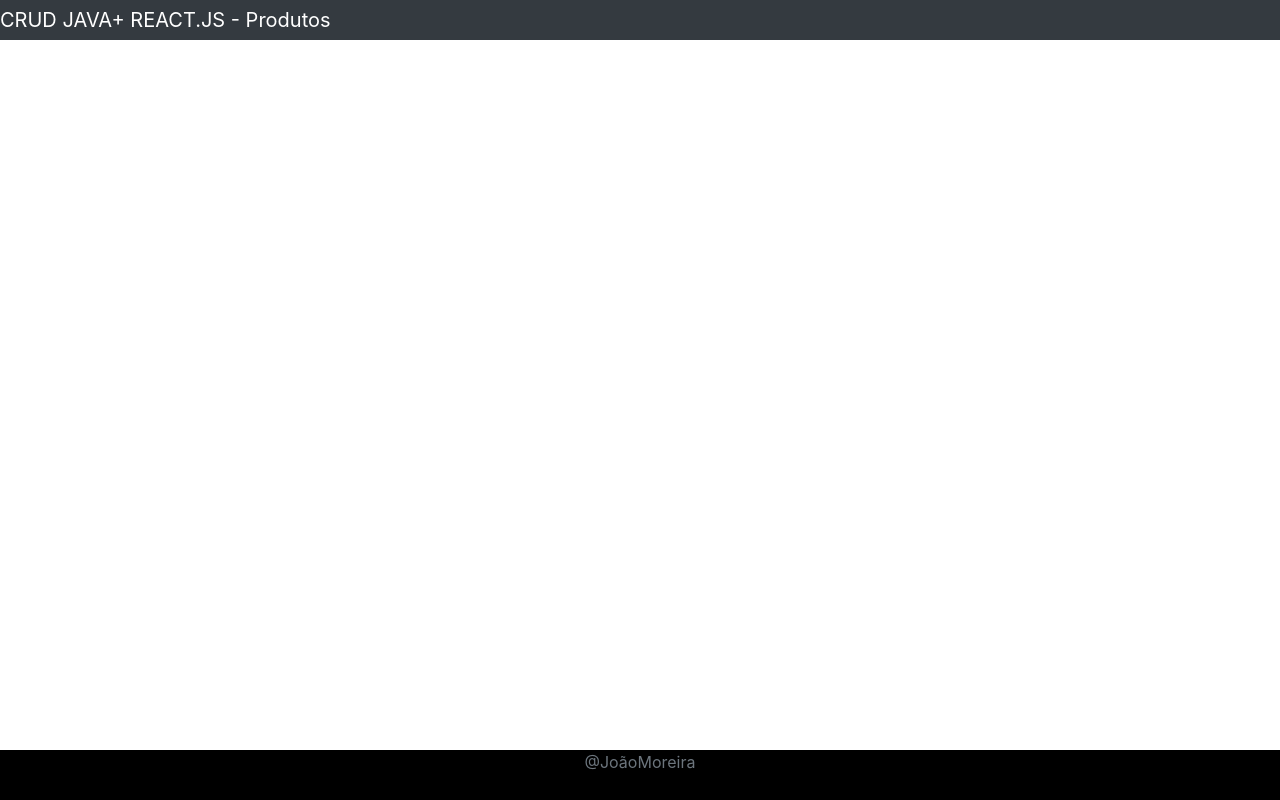
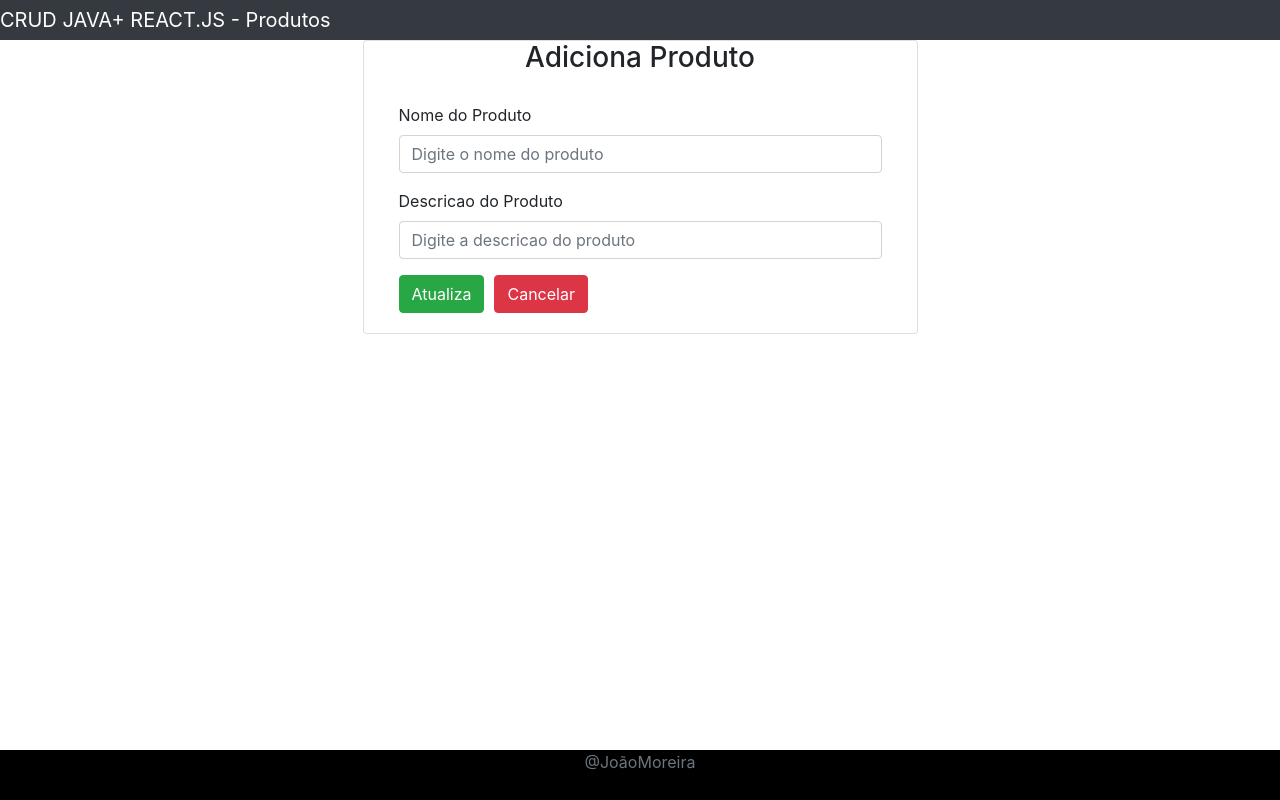
Before and after one commit to jhmoreira/crud-front, a React (Create React App) app: page /atualiza-produto/1 in a window 1280 px wide. Built offline with nearby package versions, Linux system fonts and the light colour scheme; no server answers.

Commit message:
Implementa atualizaçao

```diff
--- a/src/App.js
+++ b/src/App.js
@@ -5,6 +5,7 @@ import Header from './components/Header';
 import Footer from './components/Footer';
 import { BrowserRouter as Router, Route, Switch } from 'react-router-dom'
 import CriarProduto from './components/CriarProduto';
+import AtualizaProduto from './components/AtualizaProduto';
 
 function App() {
   return (
@@ -17,6 +18,7 @@ function App() {
               <Route path="/" exact component={ListaDeProdutos}></Route>
               <Route path="/produtos" component={ListaDeProdutos}></Route>
               <Route path="/adiciona-produto" component={CriarProduto}></Route>
+              <Route path="/atualiza-produto/:id" component={AtualizaProduto}></Route>
             </Switch>
           </div>
           <Footer />
--- /dev/null
+++ b/src/components/AtualizaProduto.jsx
@@ -0,0 +1,81 @@
+import React, {Component} from 'react'
+import Servidor from '../services/Servidor';
+
+
+class AtualizaProduto extends Component{
+
+    constructor(props){
+        super(props)
+        this.state={
+            id: this.props.match.params.id,
+               nomeProduto:'',
+               descricaoProduto:''
+        }
+        this.adicionaNome= this.adicionaNome.bind(this);
+        this.adicionaDescricao= this.adicionaDescricao.bind(this);
+        this.atualizaProduto=this.atualizaProduto.bind(this);
+    }
+    componentDidMount(){
+        Servidor.recuperaProdutoPorId(this.state.id).then((res)=>{
+            let produto = res.data;
+            this.setState({nomeProduto: produto.nomeProduto,
+            descricaoProduto: produto.descricaoProduto})
+        });
+    }
+    atualizaProduto=(e)=>{
+        e.preventDefault();
+
+         let produto={nomeProduto: this.state.nomeProduto, descricaoProduto: this.state.descricaoProduto};
+         console.log('produto =>'+ JSON.stringify(produto));
+
+
+
+    }
+    adicionaNome = (event)=>{
+        this.setState({nomeProduto: event.target.value})
+    }
+
+    adicionaDescricao = (event)=>{
+        this.setState({descricaoProduto: event.target.value})
+    }
+    cancelar(){
+        this.props.history.push('/produtos');
+    }
+    render(){
+        return(
+            <div>
+              <div className="container">
+                  <div className="row">
+                      <div className="card col-md-6 offset-md-3 offset-md-3">
+                          <h3 className="text-center">
+                              Adiciona Produto
+                          </h3>
+
+                          <div className="card-body">
+                              <form >
+                                 <div className="form-group">
+                                     <label> Nome do Produto </label>
+                                     <input type="text" name="nomeProduto" placeholder="Digite o nome do produto" value={this.state.nomeProduto} className="form-control" onChange={this.adicionaNome}/>
+
+                                 </div>
+                                 <div className="form-group">
+                                     <label> Descricao do Produto </label>
+                                     <input type="text" name="descricaoProduto" placeholder="Digite a descricao do produto" value={this.state.descricaoProduto} className="form-control" onChange={this.adicionaDescricao}/>
+
+                                 </div>
+
+                                 <button className="btn btn-success" onClick={this.atualizaProduto}>Atualiza</button>
+                                 <button className="btn btn-danger" onClick={this.cancelar.bind(this)} style={{marginLeft:"10px"}}>Cancelar</button>
+
+
+                              </form>
+                          </div>
+                      </div>
+                  </div>
+              </div>
+            </div>
+        )
+    }
+}
+
+export default AtualizaProduto
--- a/src/components/ListaDeProdutos.jsx
+++ b/src/components/ListaDeProdutos.jsx
@@ -11,6 +11,10 @@ class ListaDeProdutos extends Component{
             produtos:[]
         }
         this.adicionaProduto = this.adicionaProduto.bind(this);
+        this.editaProduto=this.editaProduto.bind(this);
+    }
+    editaProduto(id){
+        this.props.history.push(`/atualiza-produto/${id}`)
     }
     componentDidMount(){
             Servidor.recuperarProdutos().then((response)=>{
@@ -48,6 +52,9 @@ class ListaDeProdutos extends Component{
                                     <td>{produtos.id}</td>
                                     <td >{produtos.nomeProduto}</td>
                                     <td >{produtos.descricaoProduto}</td>
+                                    <td>
+                                        <button onClick={()=> this.editaProduto(produtos.id)} className="btn btn-info">Atualiza Produto</button>
+                                    </td>
                                 </tr>
                             )
                         }
--- a/src/services/Servidor.js
+++ b/src/services/Servidor.js
@@ -11,6 +11,9 @@ criaProduto(produto){
     return axios.post(URL_BASE,produto);
 
 }
+recuperaProdutoPorId(idProduto){
+    return axios.get(URL_BASE + '/' + idProduto);
+}
 }
 
 export default new Servidor()
```
